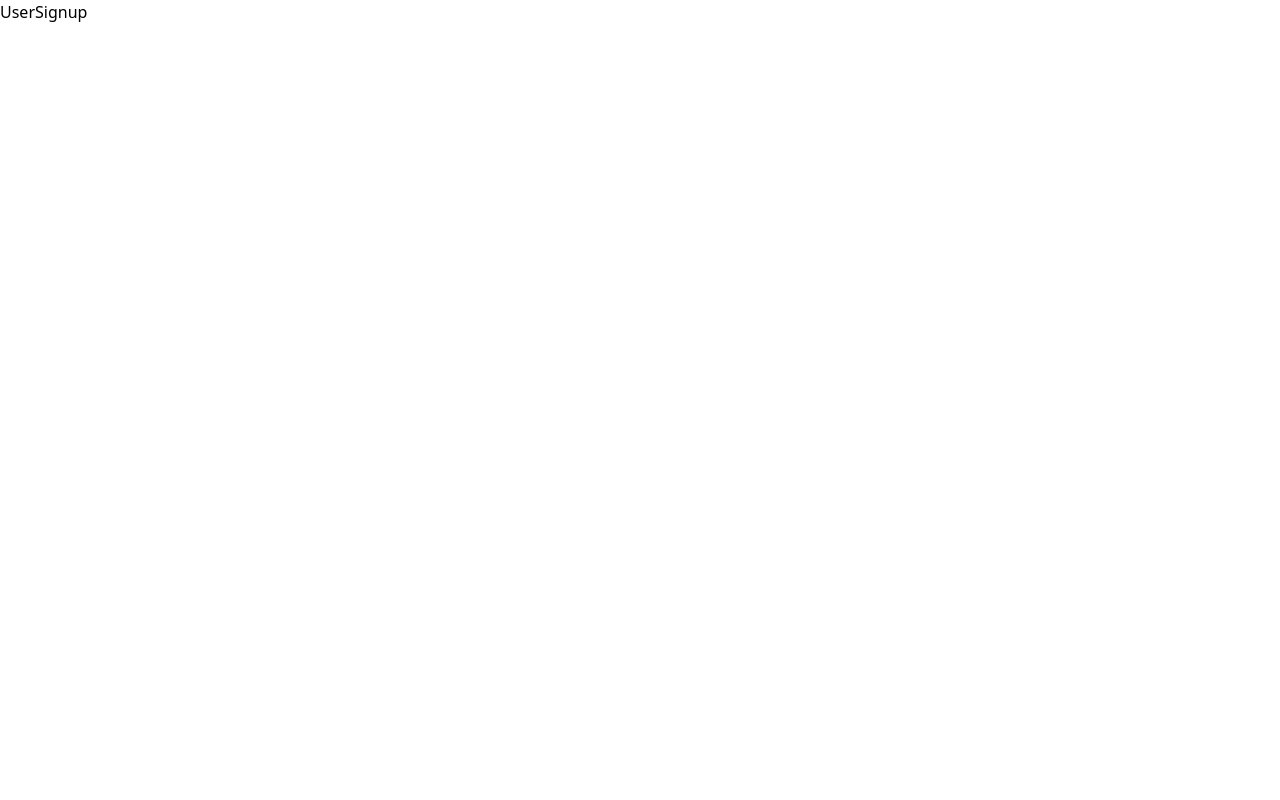
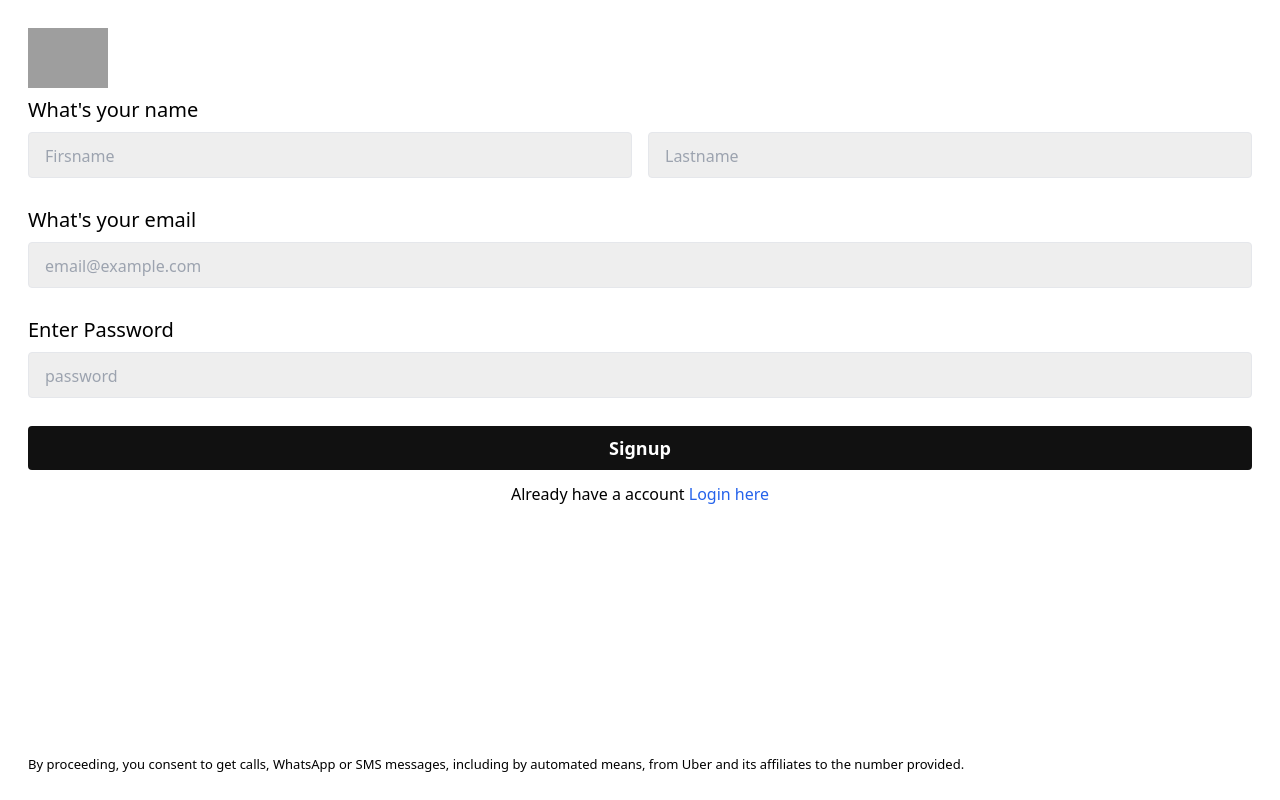
Before and after one commit to ManishDevHub/GotoRide, a React (Vite) app in the folder frontend/: page /signup in a window 1280 px wide. Built offline with nearby package versions, Linux system fonts and the light colour scheme; grey boxes are pictures that could not be loaded.

Commit message:
user-signup-done

```diff
--- a/frontend/src/pages/UserSignup.jsx
+++ b/frontend/src/pages/UserSignup.jsx
@@ -1,7 +1,81 @@
-import React from 'react'
+import React, { useState } from 'react'
+import { Link } from 'react-router-dom'
 
 export default function UserSignup() {
-  return (
-    <div>UserSignup</div>
-  )
+    const [email, setEmail] = useState('')
+    const [password, setPassword] = useState('')
+    const [firstName, setFirstName] = useState('')
+    const [lastName, setLastName] = useState('')
+    const [userData, setUserData] = useState({})
+
+    const submitHandler = (e) => {
+    e.preventDefault();
+    setUserData({
+        email:email,
+        password:password,
+        username:{
+                  firstName:firstName,
+                   lastName:lastName,
+    }
+        })
+
+console.log(userData)
+    setEmail('')
+    setPassword('')
+    setFirstName('')
+    setLastName('')
+
+    }
+
+
+    return (
+        <div className='p-7  h-screen flex flex-col justify-between'>
+    <div>
+                <img className='w-20 mb-2 ' src="https://www.logo.wine/a/logo/Uber/Uber-Logo.wine.svg" alt="" />
+            <form onSubmit={(e) =>{
+                submitHandler(e)
+            }} >
+                <h3 className='text-xl font-medium mb-2'>What's your name</h3>
+                <div className='flex gap-4'>
+                   <input className='bg-[#eeeeee] mb-7 rounded px-4 py-2 border w-1/2
+                text-lg placeholder:text-base' type="text" required value={firstName}
+                onChange={(e)=>{
+                  setFirstName(e.target.value)
+                }}
+
+                 placeholder='Firsname' />
+                  <input className='bg-[#eeeeee] mb-7 rounded px-4 py-2 border w-1/2
+                text-lg placeholder:text-base' type="text" required value={lastName}
+                onChange={(e)=>{
+                  setLastName(e.target.value)
+                }}
+
+                 placeholder='Lastname' />
+                </div>
+                 <h3 className='text-xl font-medium mb-2'>What's your email</h3>
+                <input className='bg-[#eeeeee] mb-7 rounded px-4 py-2 border w-full
+                text-lg placeholder:text-base' type="email" required value={email} onChange={(e)=>{
+                    setEmail(e.target.value)
+                }} placeholder='email@example.com' />
+
+
+                <h3 className='text-xl font-medium mb-2'> Enter Password</h3>
+                <input className='bg-[#eeeeee] mb-7 rounded px-4 py-2 border w-full
+                text-lg placeholder:text-base' type="password" required value={password}
+                onChange={(e)=>{
+                    setPassword(e.target.value)
+                }} placeholder='password' />
+                <button className='bg-[#111] text-white font-semibold mb-3 rounded px-4 py-2  w-full
+                text-lg placeholder:text-base' >Signup</button>
+            <p className='text-center'>Already have a account  <Link to='/login' className='text-blue-600'> Login here </Link></p>
+            </form>
+    </div>
+    <div>
+
+     <p className='text-[13px] leading-tight'> By proceeding, you consent to get calls, WhatsApp or SMS messages, including by automated means, from Uber and
+      its affiliates to the number provided.
+     </p>
+    </div>
+        </div>
+    )
 }
```
Also changed, not shown: frontend/src/pages/UserLogin.jsx (indentation only).
